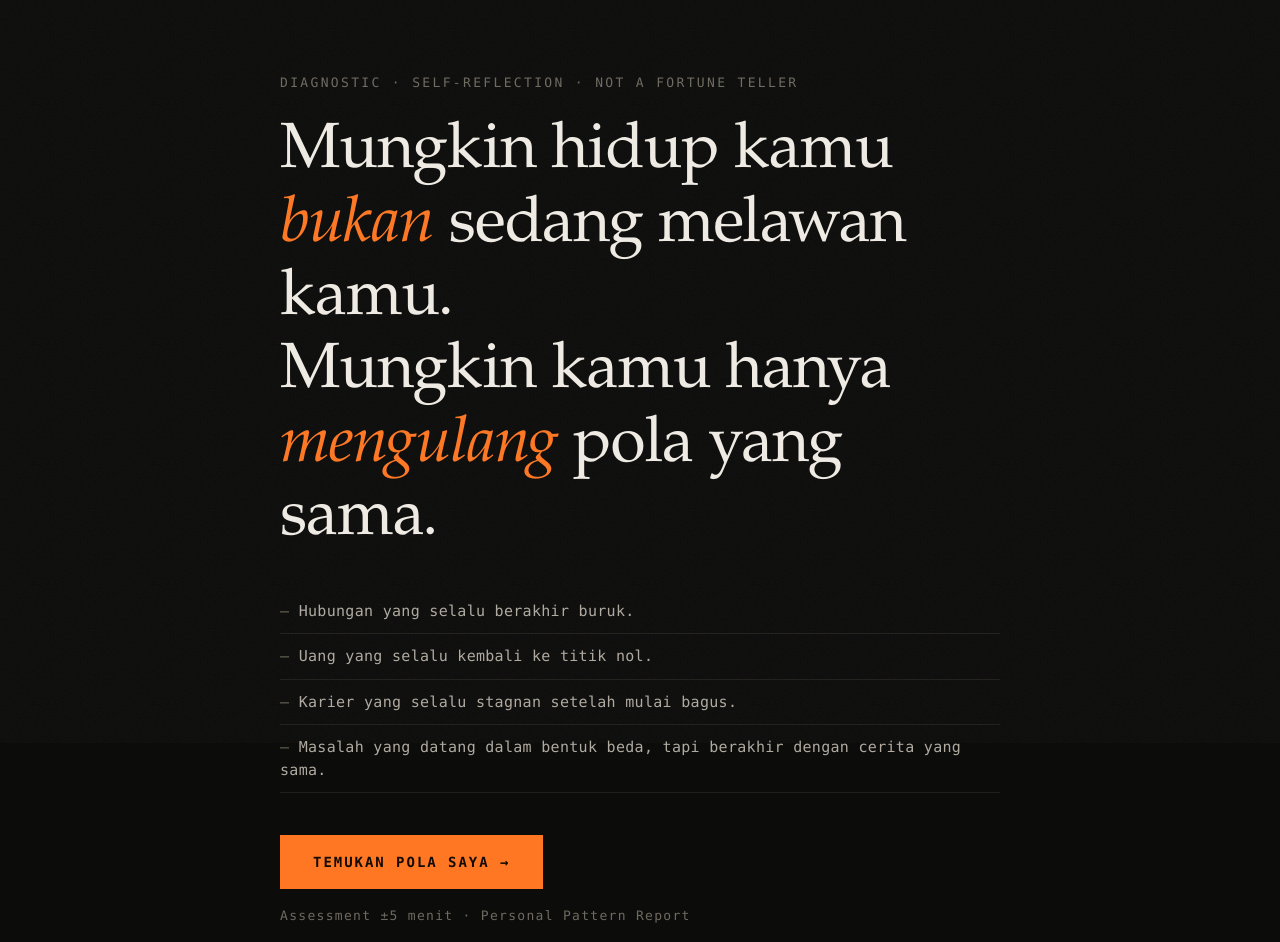
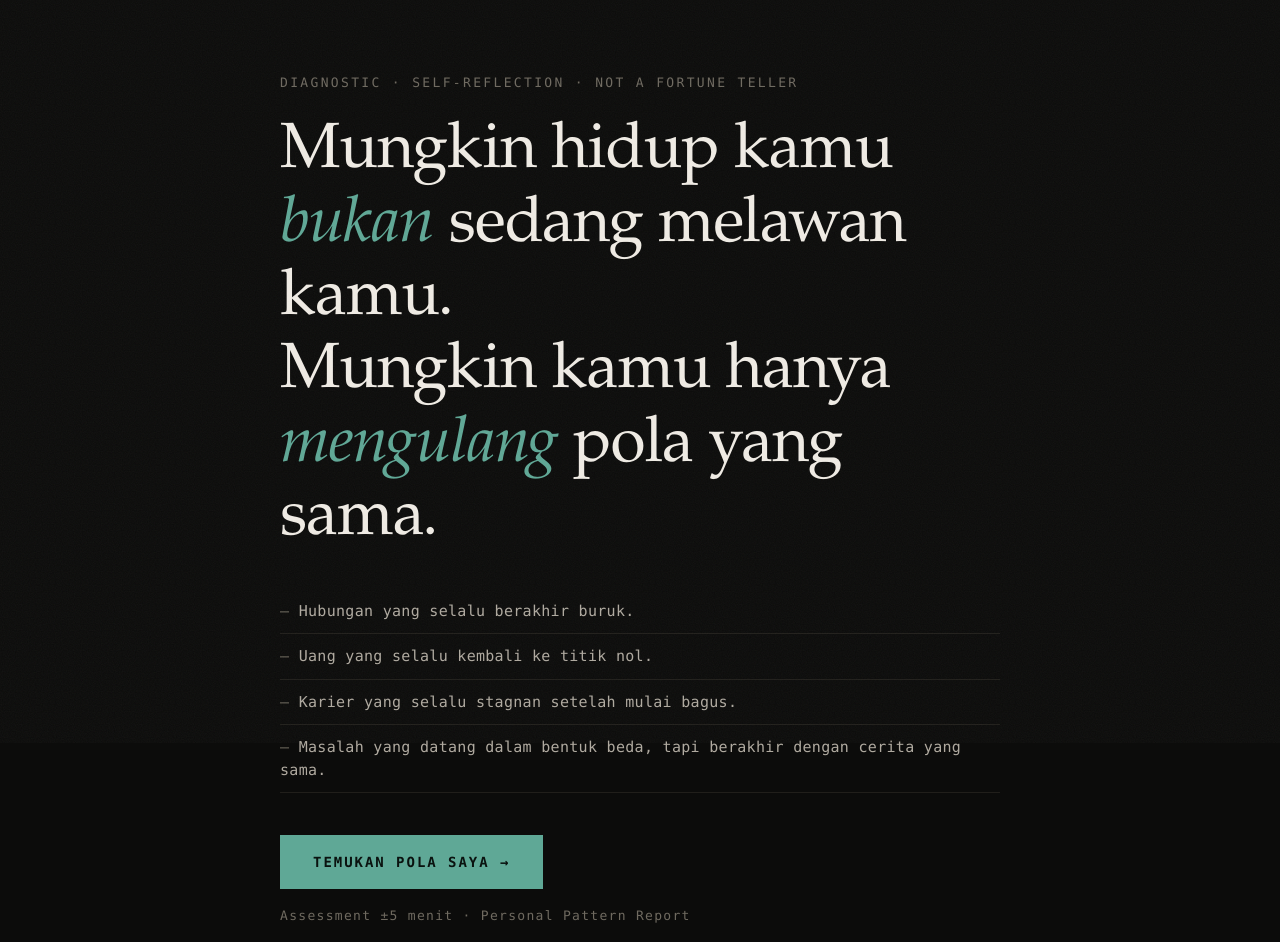
Before and after one commit to reynaldobasiroen-cloud/pattern-zero, a plain HTML site: page index.html in a window 1280 px wide. Shown: the part 57-999 px from the top of the page. Drawn offline with Linux system fonts and the light colour scheme.

Commit message:
v3: aksen ganti ke verdigris teal (identitas sendiri, beda dari Markov)

```diff
--- a/css/style.css
+++ b/css/style.css
@@ -12,8 +12,8 @@
   --ink-faint: #6f6a60;
   --line: #2e2b25;
   --line-soft: #211f1b;
-  --accent: #ff7722;
-  --accent-dim: rgba(255,119,34,.13);
+  --accent: #5fa896;
+  --accent-dim: rgba(95,168,150,.14);
 
   --serif: "Iowan Old Style", "Palatino Linotype", Palatino, Georgia, "Times New Roman", serif;
   --sans: -apple-system, BlinkMacSystemFont, "Segoe UI", Roboto, "Helvetica Neue", Arial, sans-serif;
@@ -135,10 +135,10 @@ body {
 .btn-primary {
   background: var(--accent);
   border-color: var(--accent);
-  color: #140b04;
+  color: #0a120f;
   font-weight: 600;
 }
-.btn-primary:hover { background: #ff8b3d; border-color: #ff8b3d; color: #140b04; }
+.btn-primary:hover { background: #6fb3a2; border-color: #6fb3a2; color: #0a120f; }
 
 .cta-block { margin-top: 42px; }
 .cta-micro {
```
